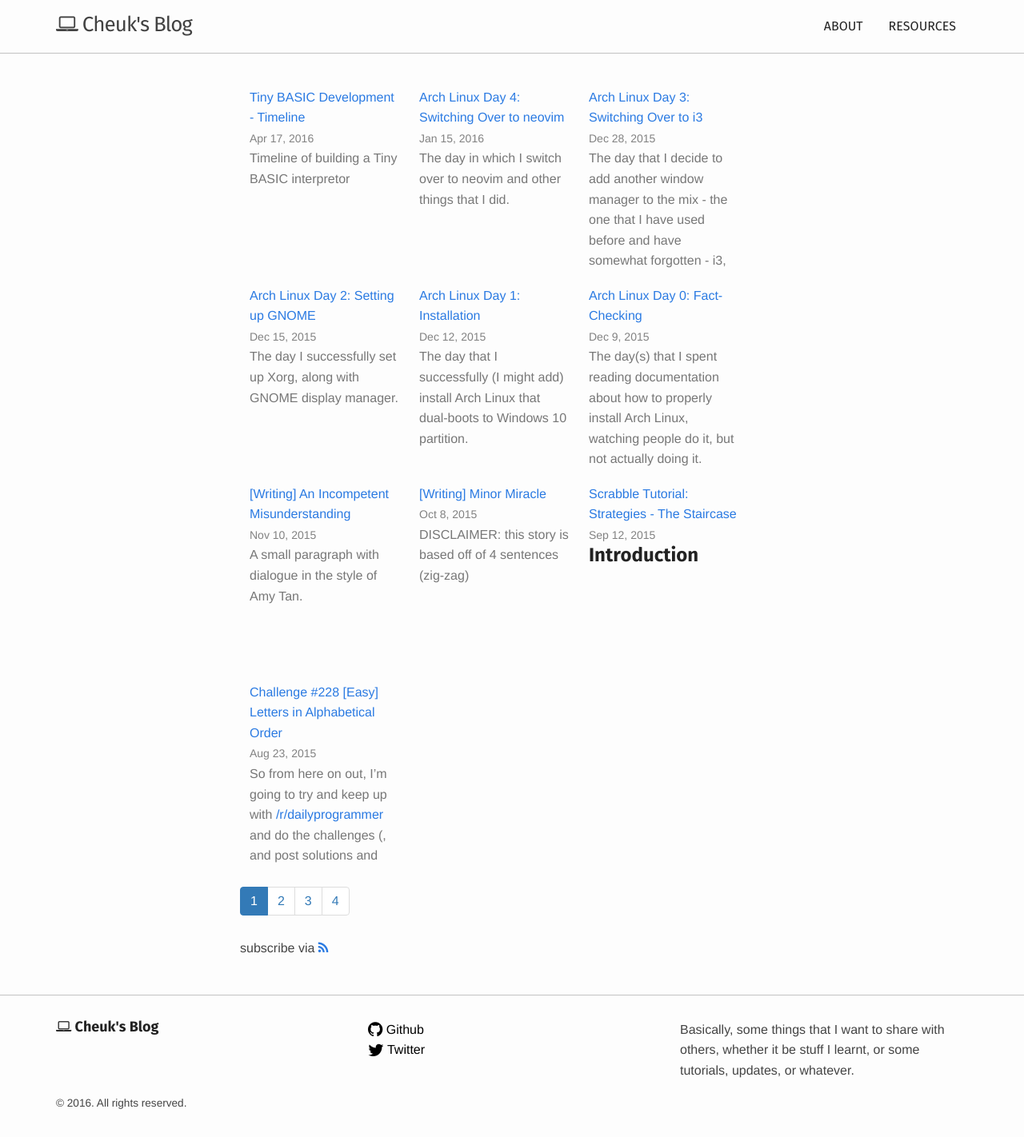
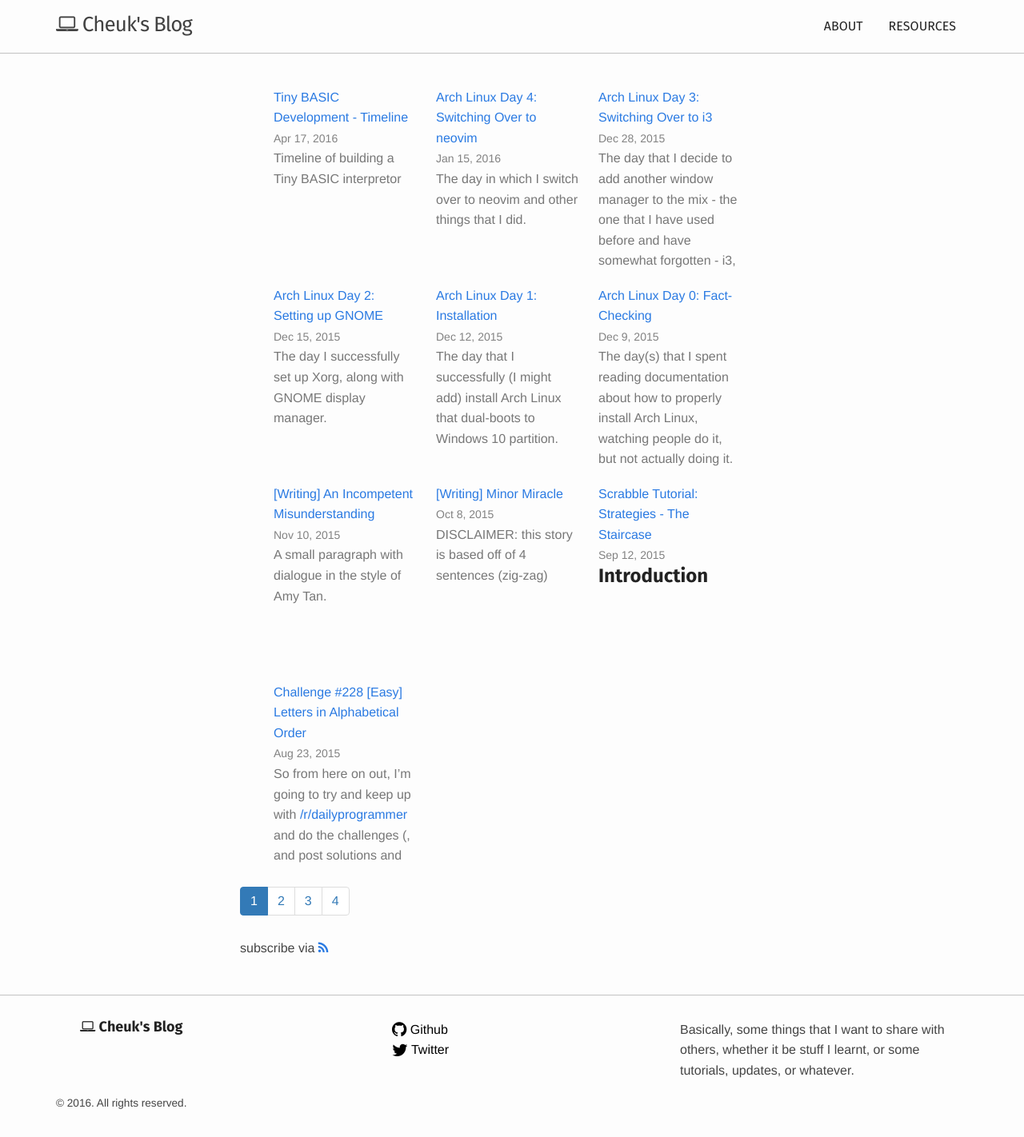
Before and after one commit to chuck-sys/personal-site, a Jekyll site: the page built from index.html, in a window 1280 px wide. Shown: the whole page at 80% size. Built offline with Jekyll 4.4.1, drawn with Linux system fonts in a browser that asks for light colours; nearby versions of some CDN libraries; the list of posts is cut into pages by our own code.

Commit message:
Make slight changes to styling
For some reason, I commented out a rule for UL and OL. Put the rule back in to
make nested lists work betterer.

```diff
--- a/_sass/_base.scss
+++ b/_sass/_base.scss
@@ -64,7 +64,7 @@
  * Lists
  */
 ul, ol {
-    /*margin-left: $spacing-unit;*/
+    margin-left: $spacing-unit;
 }
 
 li {
--- a/_sass/_customclasses.scss
+++ b/_sass/_customclasses.scss
@@ -20,6 +20,10 @@
     color: $heading-color;
     font-family: FiraSans, Helvetica, sans-serif;
     text-transform: uppercase;
+}
+
+ul.nav {
+    margin-left: 0;
 }
 
 .section-header-archive {
--- a/_sass/syntax-highlighting/solarized-dark.scss
+++ b/_sass/syntax-highlighting/solarized-dark.scss
@@ -17,6 +17,7 @@
 */
 
 .highlight { background-color: #002b36; color: #93a1a1 }
+.highlight .lineno { color: #586e75 } /* Line Numbers */
 .highlight .c { color: #586e75 } /* Comment */
 .highlight .err { color: #93a1a1 } /* Error */
 .highlight .g { color: #93a1a1 } /* Generic */
```
